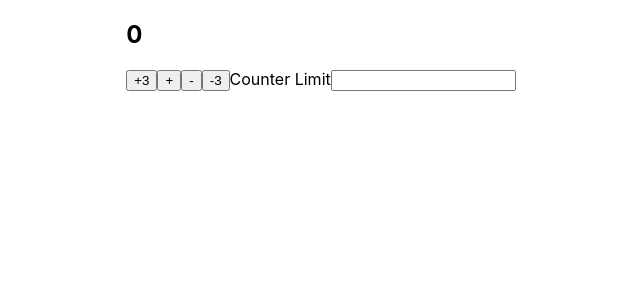
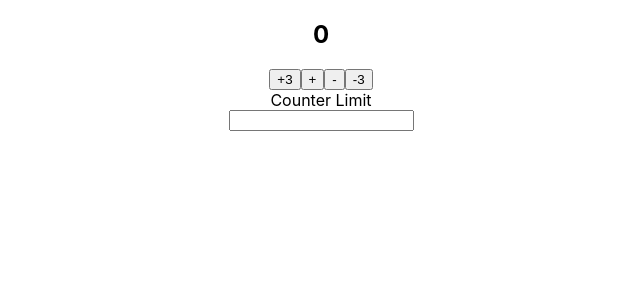
Before and after one commit to richpjames/counter, a React (Create React App) app: page / in a window 1280 px wide. Shown: the top 300 px of the page, without its empty margins (319-959 px from the left). Built offline with nearby package versions, Linux system fonts and the light colour scheme.

Commit message:
add CounterContainer and buttons container

```diff
--- /dev/null
+++ b/src/Counter/Counter-styles.tsx
@@ -0,0 +1,12 @@
+import styled from "styled-components/macro";
+
+export const CounterContainer = styled.section`
+  display: flex;
+  flex-direction: column;
+  align-items: center;
+  width: 50%;
+`;
+
+export const ButtonsContainer = styled.section`
+  display: flex;
+`;
--- a/src/Counter/Counter.tsx
+++ b/src/Counter/Counter.tsx
@@ -1,5 +1,6 @@
 import React, { useState } from "react";
 import Button from "./Button";
+import { CounterContainer, ButtonsContainer } from "./Counter-styles";
 
 function Counter() {
   const [count, setCount] = useState(0);
@@ -21,8 +22,9 @@ function Counter() {
     }
   };
   return (
-    <section>
+    <CounterContainer>
       <h2 title="counter">{count}</h2>
+      <ButtonsContainer>
         <Button
           textToDisplay="+3"
           label="increment by 3"
@@ -43,13 +45,14 @@ function Counter() {
           label="decrement by 3"
           onClick={() => decrementCount(3)}
         />
+      </ButtonsContainer>
       <label htmlFor="counter-limit">Counter Limit</label>
       <input
         type="number"
         id="counter-limit"
         onChange={({ target }) => setUpperBound(+target.value)}
       />
-    </section>
+    </CounterContainer>
   );
 }
 
```
Lines whose indentation alone changed are shown as unchanged.
